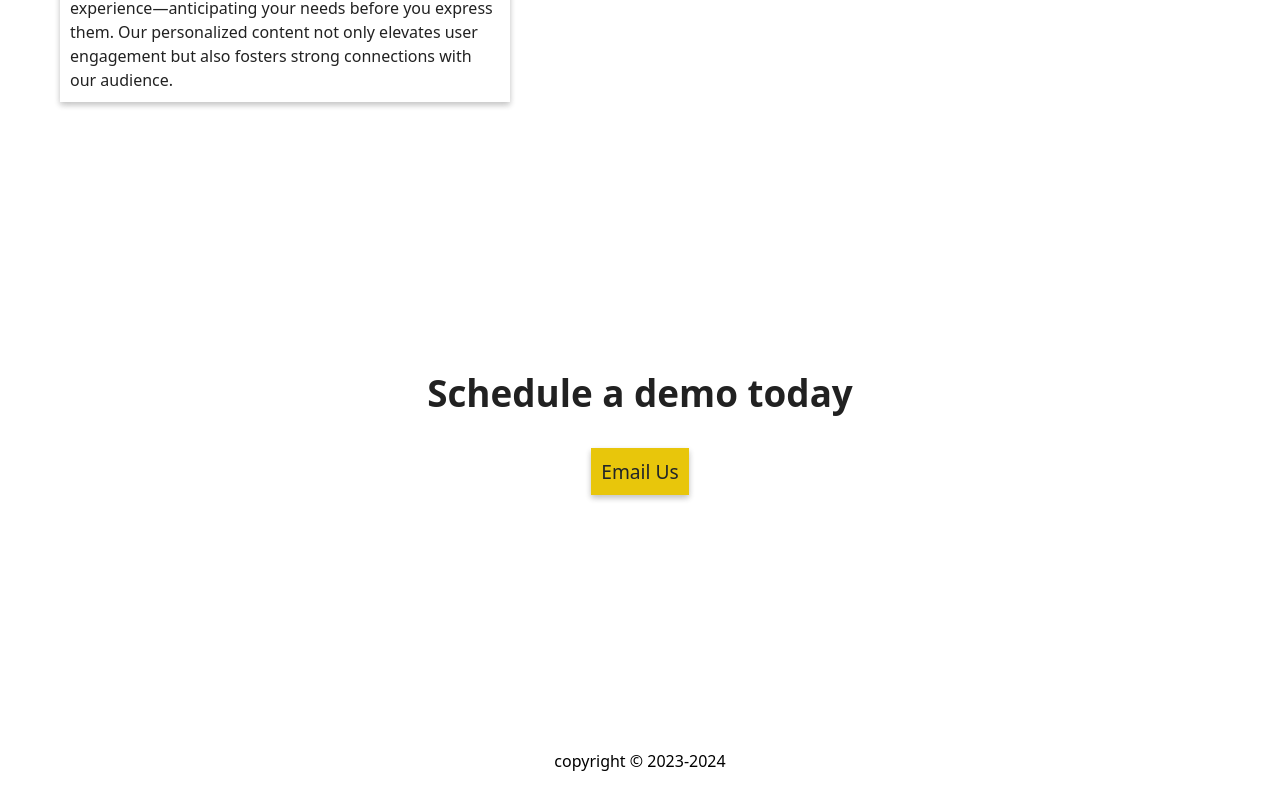
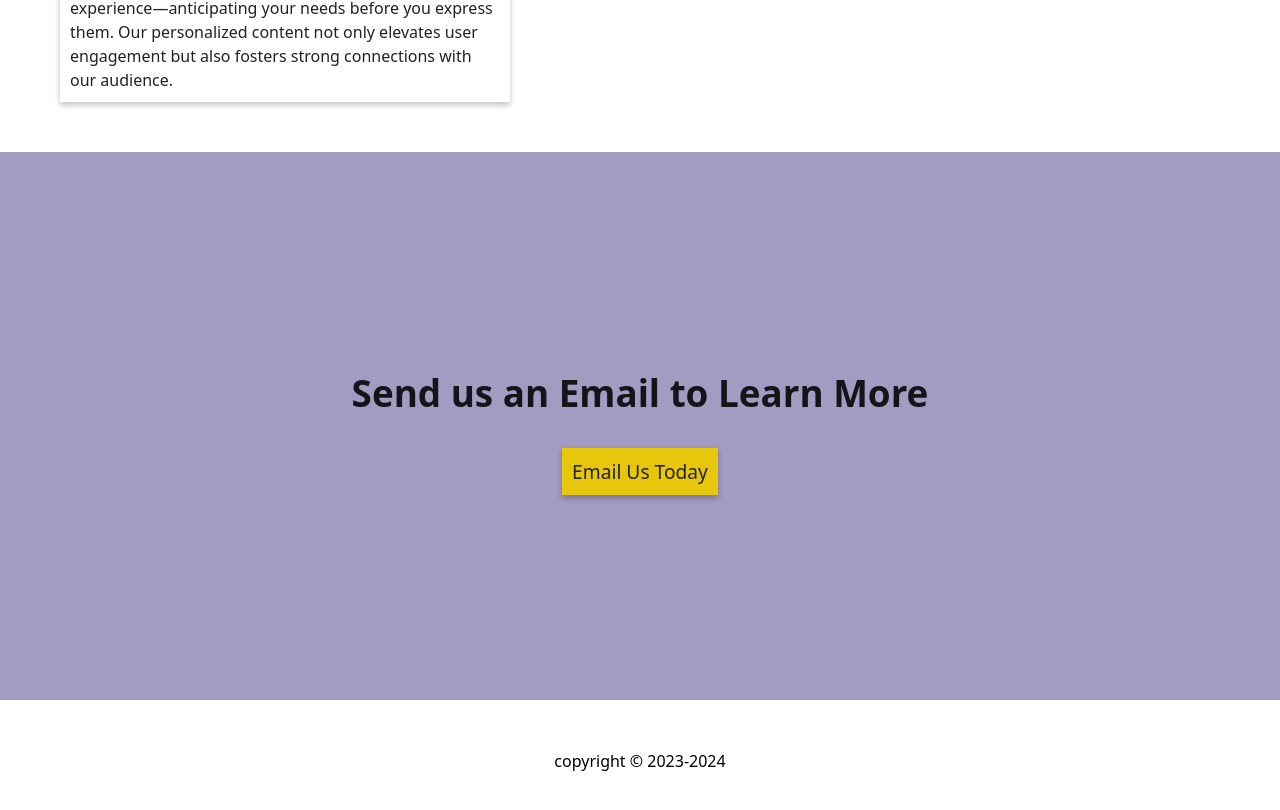
Before and after one commit to kdreh/spillwine, an Angular app: page /#/home in a window 1280 px wide. Shown: the part 1761-2571 px from the top of the page. Built offline with nearby package versions, Linux system fonts and the light colour scheme.

Commit message:
change color of background cta

```diff
--- a/src/app/pages/home/home.component.html
+++ b/src/app/pages/home/home.component.html
@@ -69,10 +69,10 @@
     <section id="section" class="middle">
         <div class="t-center">
             <div class="cta-text" >
-                <h1>Schedule a demo today</h1>
+                <h1>Send us an Email to Learn More</h1>
             </div>
             <div class="spacer"></div>
-            <a  href="mailto:kharris@crivellatech.com" class="cta-button shadow">Email Us</a>
+            <a  href="mailto:kharris@crivellatech.com" class="cta-button shadow">Email Us Today</a>
         </div>
     </section>
 </main>
--- a/src/app/pages/home/home.component.scss
+++ b/src/app/pages/home/home.component.scss
@@ -94,13 +94,13 @@
             }
         }
     }
-
 }
 
 .responsive {
     @include image(155px !important, auto)
 }
 .cta {
+    background-color: $secondary;
     min-height: 548px;
      h1 {
         font-weight: 600 !important;
```
